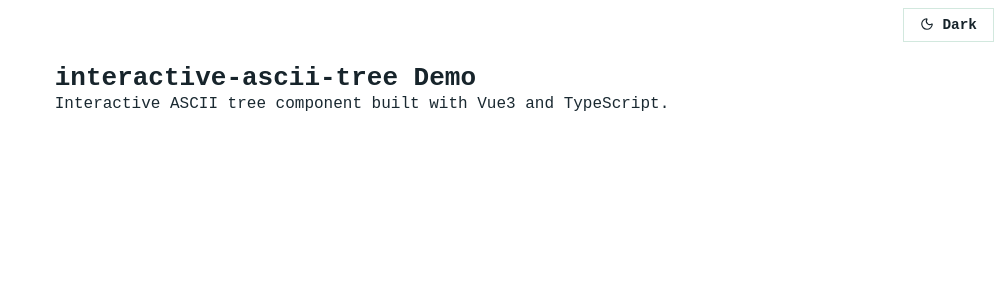
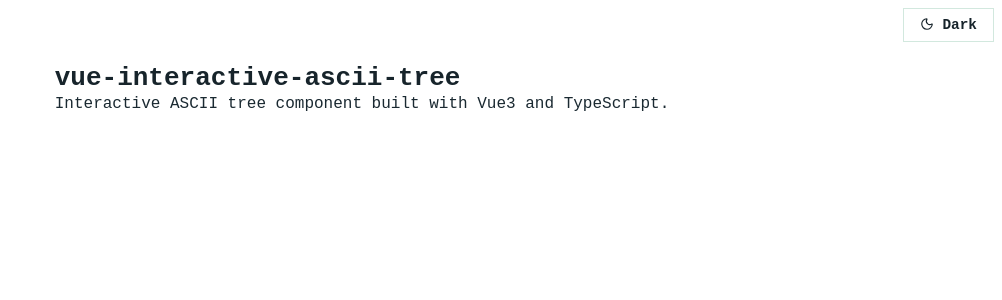
Before and after one commit to MiloradFilipovic/interactive-ascii-tree-demo, a Vue app: page / in a window 1280 px wide. Shown: the top 300 px of the page, without its empty margins (278-1280 px from the left). Built offline with nearby package versions, Linux system fonts and the light colour scheme.

Commit message:
🔥 Removing vue-router

```diff
--- a/package.json
+++ b/package.json
@@ -20,8 +20,7 @@
     "@vueuse/core": "^13.7.0",
     "lucide-vue-next": "^0.541.0",
     "pinia": "^3.0.3",
-    "vue": "^3.5.18",
-    "vue-router": "^4.5.1"
+    "vue": "^3.5.18"
   },
   "devDependencies": {
     "@tsconfig/node22": "^22.0.2",
--- a/src/App.vue
+++ b/src/App.vue
@@ -16,7 +16,7 @@
     <div :class="$style.header">
       <div>
         <h1>
-          <code>interactive-ascii-tree Demo</code>
+          <code>vue-interactive-ascii-tree</code>
         </h1>
         <p>Interactive ASCII tree component built with Vue3 and TypeScript.</p>
       </div>
--- a/src/main.ts
+++ b/src/main.ts
@@ -2,13 +2,11 @@
 import { createPinia } from 'pinia'
 
 import App from './App.vue'
-import router from './router'
 
 import '@/styles/main.scss'
 
 const app = createApp(App)
 
 app.use(createPinia())
-app.use(router)
 
 app.mount('#app')
--- a/src/router/index.ts
+++ /dev/null
@@ -1,8 +0,0 @@
-import { createRouter, createWebHistory } from 'vue-router'
-
-const router = createRouter({
-  history: createWebHistory(import.meta.env.BASE_URL),
-  routes: [],
-})
-
-export default router
```
Also changed, not shown: 1 other file (tests, documents, lock files or other folders).
